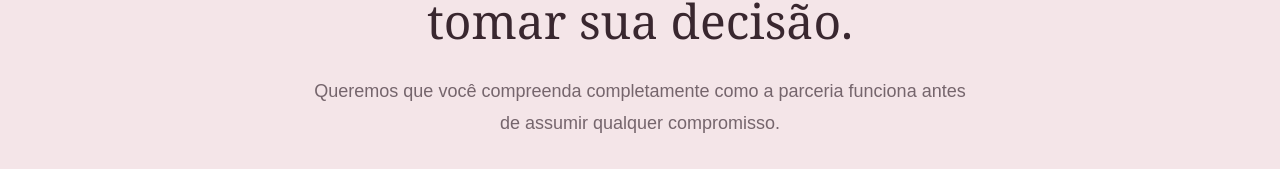
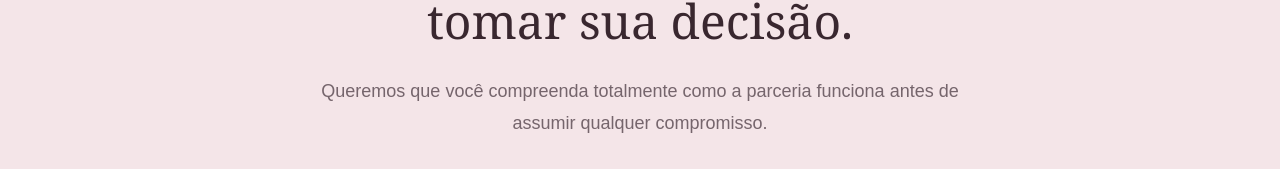
Before and after one commit to kartelwest/onlyfans-website, a Next.js app: page /faq in a window 1280 px wide. Shown: the part 3596-3765 px from the top of the page. Built offline with nearby package versions, Linux system fonts and the light colour scheme.

Commit message:
changed completamente totalmente on the faq page

```diff
--- a/app/faq/page.tsx
+++ b/app/faq/page.tsx
@@ -330,7 +330,7 @@ export default function FAQPage() {
           </h2>
 
           <p className="mx-auto mt-6 max-w-2xl text-lg leading-8 text-[#75656c]">
-            Queremos que você compreenda completamente como a parceria funciona
+            Queremos que você compreenda totalmente como a parceria funciona
             antes de assumir qualquer compromisso.
           </p>
 
```
